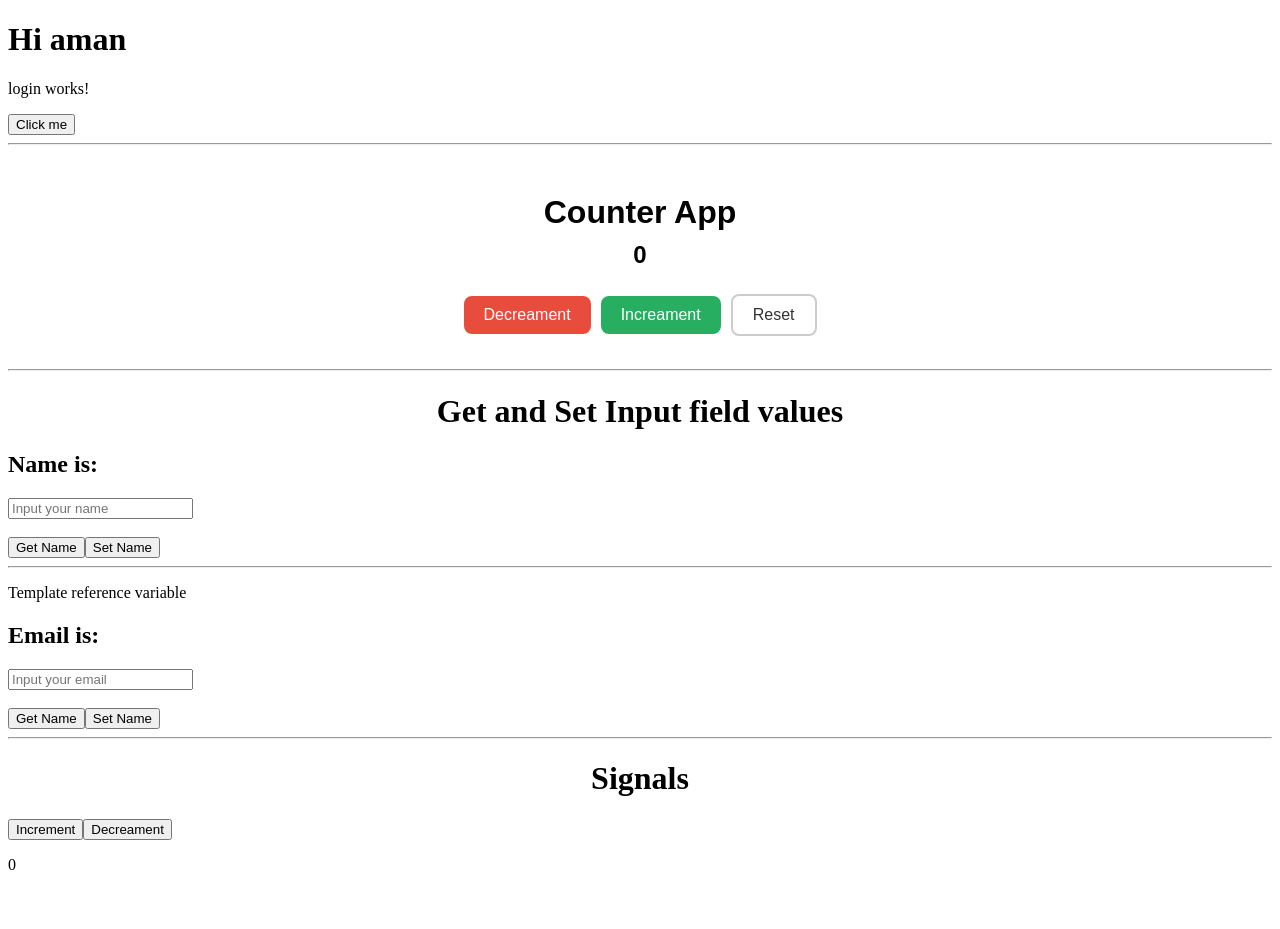
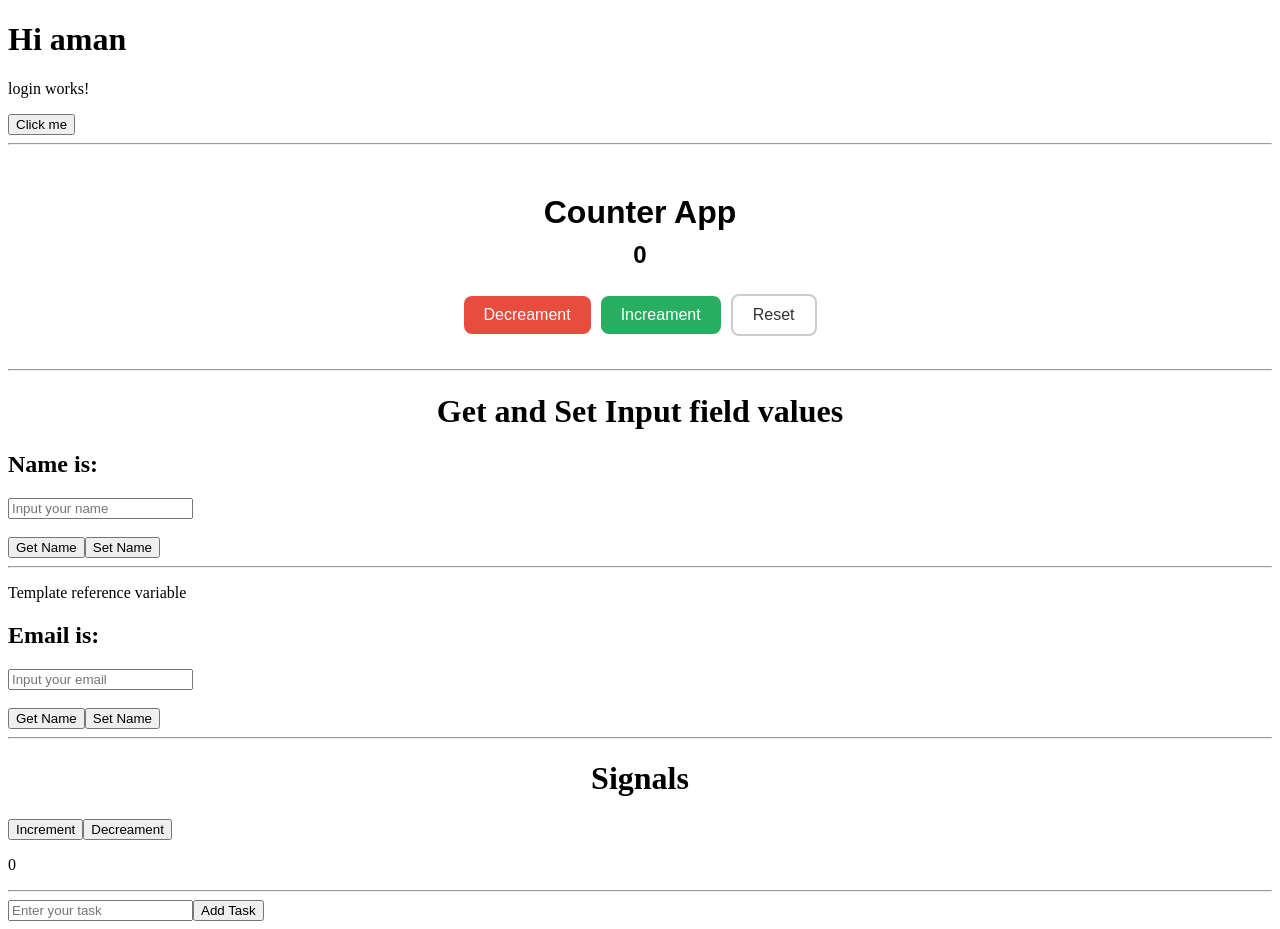
Before and after one commit to Coderaman-tech/angular-tut, an Angular app: page / in a window 1280 px wide. Before the commit the page ends 890 px from the top, so only its background shows below. Built offline with nearby package versions, Linux system fonts and the light colour scheme.

Commit message:
add todo

```diff
--- a/src/app/app.component.html
+++ b/src/app/app.component.html
@@ -11,3 +11,6 @@
 
 <hr>
 <app-signals></app-signals>
+
+<hr>
+<app-todo></app-todo>
--- a/src/app/app.component.ts
+++ b/src/app/app.component.ts
@@ -4,10 +4,11 @@ import { LoginComponent } from './login/login.component';
 import { CounterAppComponent } from './counter-app/counter-app.component';
 import { GetSetFuncComponent } from './get-set-func/get-set-func.component';
 import { SignalsComponent } from './signals/signals.component';
+import { TodoComponent } from './todo/todo.component';
 
 @Component({
   selector: 'app-root',
-  imports: [LoginComponent,CounterAppComponent,GetSetFuncComponent,SignalsComponent],
+  imports: [LoginComponent,CounterAppComponent,GetSetFuncComponent,SignalsComponent,TodoComponent],
   templateUrl: './app.component.html',
   styleUrl: './app.component.css'
 })
--- /dev/null
+++ b/src/app/todo/todo.component.css
@@ -0,0 +1,5 @@
+.task-list{
+    display: flex;
+    justify-content: space-between;
+    list-style-type: none;
+}
--- /dev/null
+++ b/src/app/todo/todo.component.html
@@ -0,0 +1,12 @@
+<input [(ngModel)] ="todo" type="text" placeholder="Enter your task">
+<button (click)="addTask()">Add Task</button>
+
+@for(task of todoList; track task.id){
+    <ul class="task-list">
+        <li>{{task.id}}</li>
+        <li>{{task.task}}</li>
+        <li>
+            <button (click)="deleteTask(task.id)">Delete Task</button>
+        </li>
+    </ul>
+}
--- /dev/null
+++ b/src/app/todo/todo.component.ts
@@ -0,0 +1,21 @@
+import { Component } from '@angular/core';
+import { FormsModule } from '@angular/forms';
+@Component({
+  selector: 'app-todo',
+  imports: [FormsModule],
+  templateUrl: './todo.component.html',
+  styleUrl: './todo.component.css'
+})
+export class TodoComponent {
+  todo=""
+  todoList:{id:number,task:string}[]=[]
+
+  addTask(){
+    this.todoList.push({id:this.todoList.length+1,task:this.todo});
+    this.todo='';
+  }
+  deleteTask(id:number){
+    this.todoList=this.todoList.filter((item)=>item.id!=id);
+  }
+
+}
```
Also changed, not shown: 1 other file (tests, documents, lock files or other folders).
